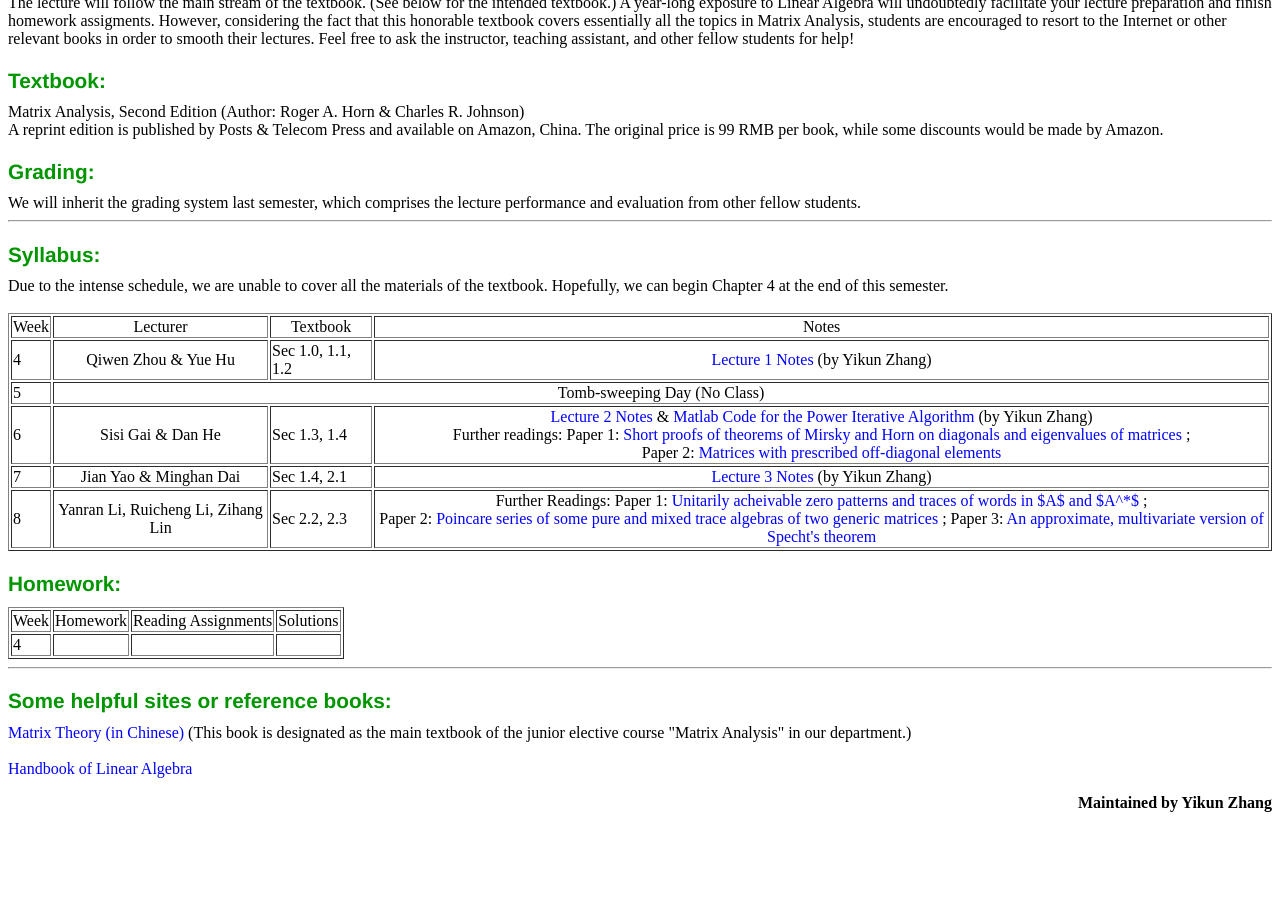
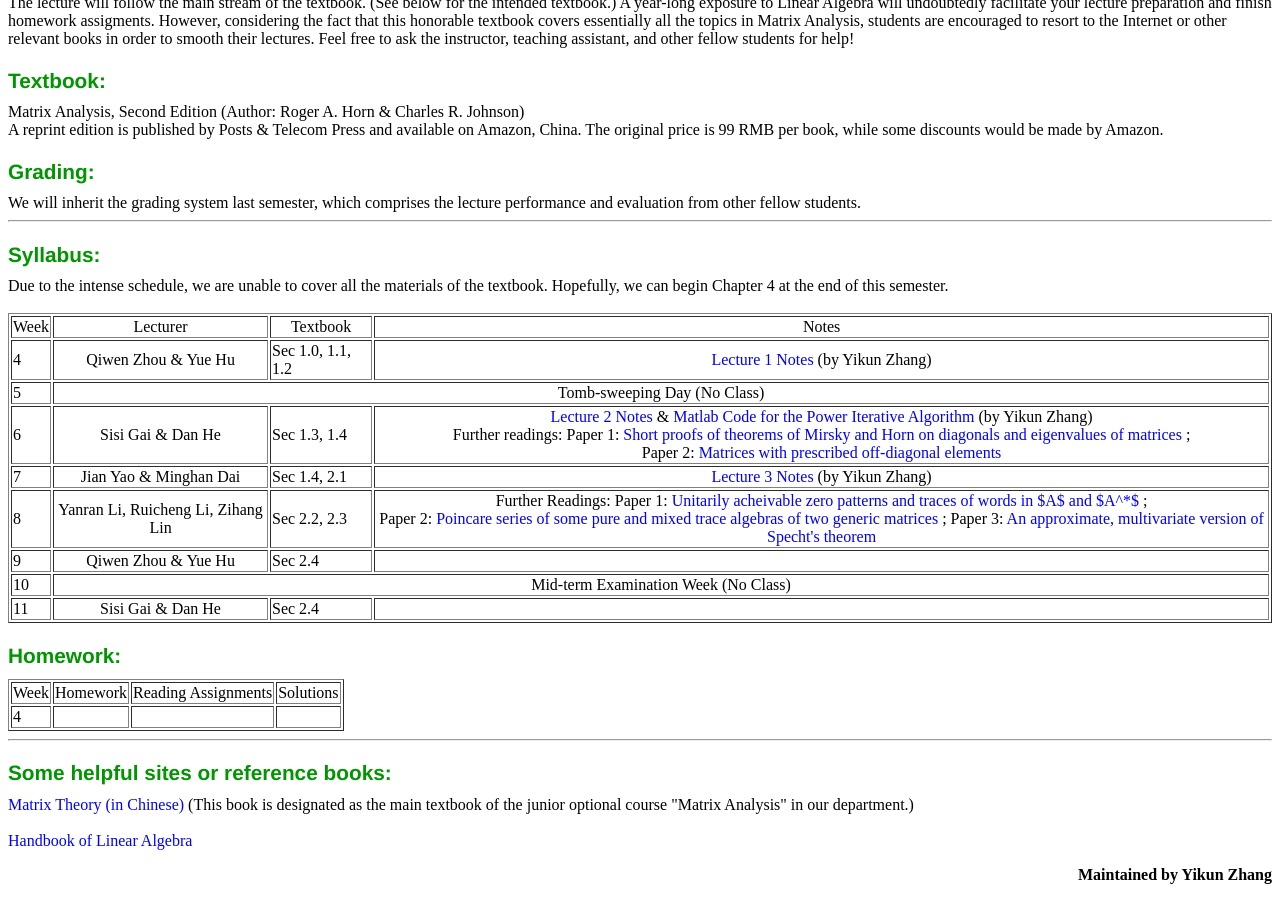
Before and after one commit to zhangyk8/zhangyk8.github.io, a Jekyll site: the page _teaching/matrix_analysis.html, which Jekyll copies as it is, in a window 1280 px wide and 900 px high, scrolled down 590 px. Built offline with Jekyll 4.4.1, drawn with Linux system fonts in a browser that asks for light colours; before the commit the page ends 1418 px from its top, so only the background shows below that.

Commit message:
Add files via upload

```diff
--- a/_teaching/matrix_analysis.html
+++ b/_teaching/matrix_analysis.html
@@ -139,6 +139,22 @@ Syllabus:
     Paper 2: <a href="file_spring2018/Poincare_series.pdf"> Poincare series of some pure and mixed trace algebras of two generic matrices </a>;
     Paper 3: <a href="file_spring2018/Approximate_specht.pdf"> An approximate, multivariate version of Specht's theorem </a> </TD>
   </TR>
+  <TR>
+    <TD> 9 </TD>
+    <TD colspan="5" align="center"> Qiwen Zhou & Yue Hu </TD>
+    <TD colspan="6"> Sec 2.4 </TD>
+    <TD colspan="3" align="center"> </TD>
+  </TR>
+  <TR>
+    <TD> 10 </TD>
+    <TD colspan="14" align="center"> Mid-term Examination Week (No Class) </TD>
+  </TR>
+  <TR>
+    <TD> 11 </TD>
+    <TD colspan="5" align="center"> Sisi Gai & Dan He </TD>
+    <TD colspan="6"> Sec 2.4 </TD>
+    <TD colspan="3" align="center"> </TD>
+  </TR>
     </TBODY></TABLE>
 
 
@@ -166,7 +182,7 @@ Homework:
   <h3 class="subtitle" style="margin-bottom: 0.5em;">
 Some helpful sites or reference books:
  </h3>
- <a href="file_spring2018/Matrix_theory_zhan.pdf">Matrix Theory (in Chinese)</a> (This book is designated as the main textbook of the junior elective course "Matrix Analysis" in our department.)
+ <a href="file_spring2018/Matrix_theory_zhan.pdf">Matrix Theory (in Chinese)</a> (This book is designated as the main textbook of the junior optional course "Matrix Analysis" in our department.)
  <br><br>
 <a href="file_spring2018/Handbook_of_Linear_Algebra.pdf">Handbook of Linear Algebra</a>
 
```
